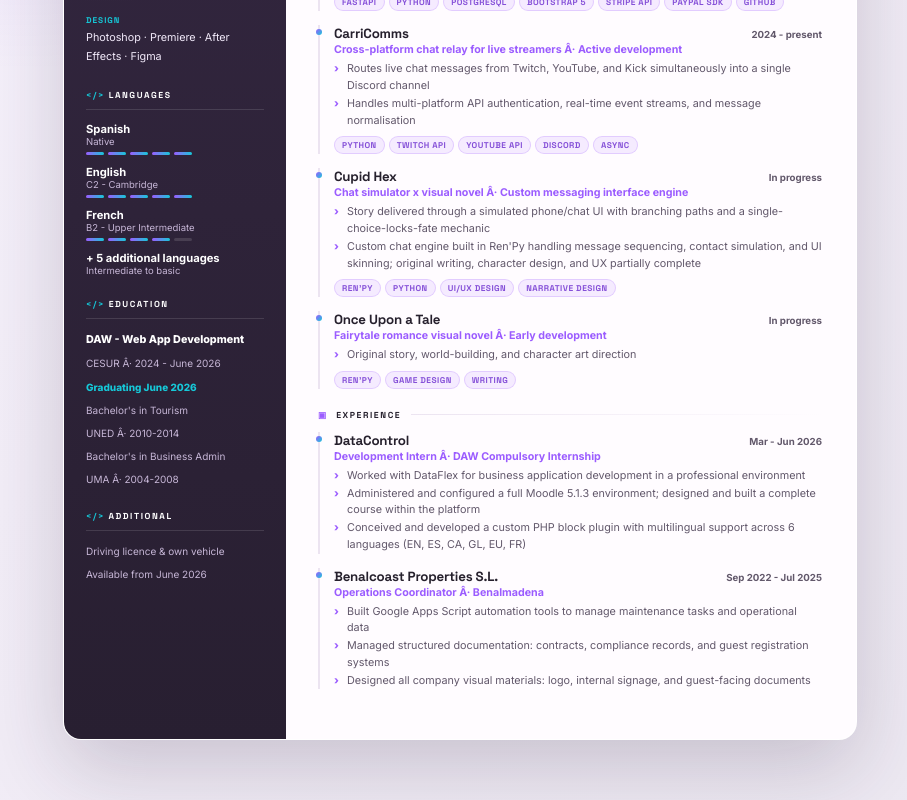
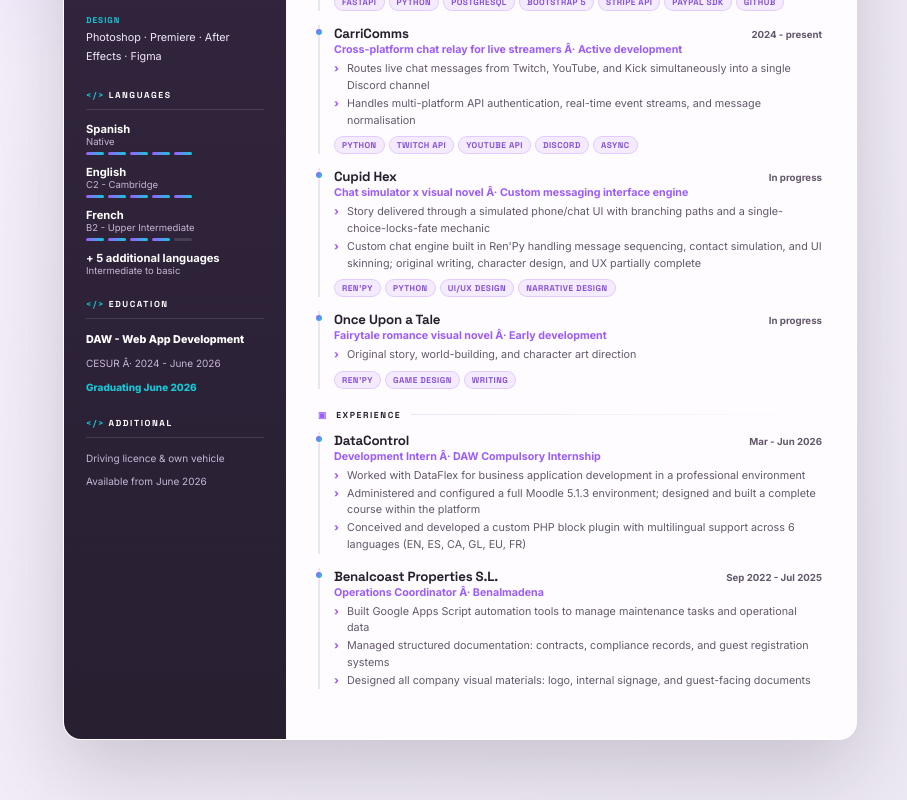
Before and after one commit to NerineDev/cv, a React (Vite) app: page / in a window 1280 px wide. Shown: the part 616-1416 px from the top of the page, without its empty margins (180-1087 px from the left). Built offline with nearby package versions, Linux system fonts and the light colour scheme.

Commit message:
Trim public education details

```diff
--- a/src/data/en.js
+++ b/src/data/en.js
@@ -42,10 +42,6 @@ export const en = {
           { text: 'DAW - Web App Development', strong: true },
           { text: 'CESUR Â· 2024 - June 2026', tone: 'dim' },
           { text: 'Graduating June 2026', tone: 'highlight' },
-          { text: "Bachelor's in Tourism" },
-          { text: 'UNED Â· 2010-2014', tone: 'dim' },
-          { text: "Bachelor's in Business Admin" },
-          { text: 'UMA Â· 2004-2008', tone: 'dim' },
         ],
       },
       {
--- a/src/data/es.js
+++ b/src/data/es.js
@@ -42,10 +42,6 @@ export const es = {
           { text: 'DAW - Desarrollo de Aplicaciones Web', strong: true },
           { text: 'CESUR Â· 2024 - junio 2026', tone: 'dim' },
           { text: 'FinalizaciÃ³n prevista: junio 2026', tone: 'highlight' },
-          { text: 'Grado en Turismo' },
-          { text: 'UNED Â· 2010-2014', tone: 'dim' },
-          { text: 'Grado en AdministraciÃ³n y DirecciÃ³n de Empresas' },
-          { text: 'UMA Â· 2004-2008', tone: 'dim' },
         ],
       },
       {
```
